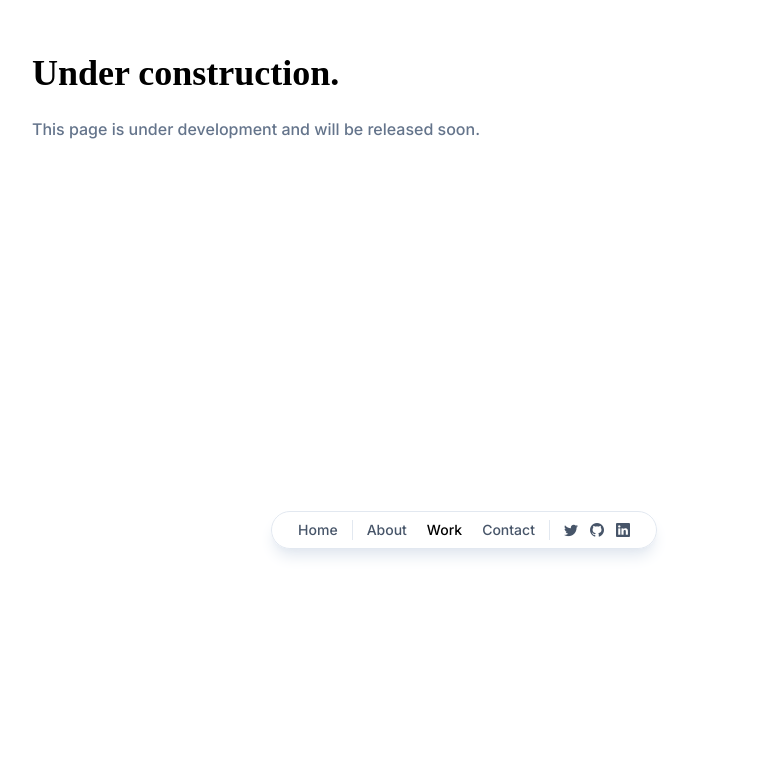
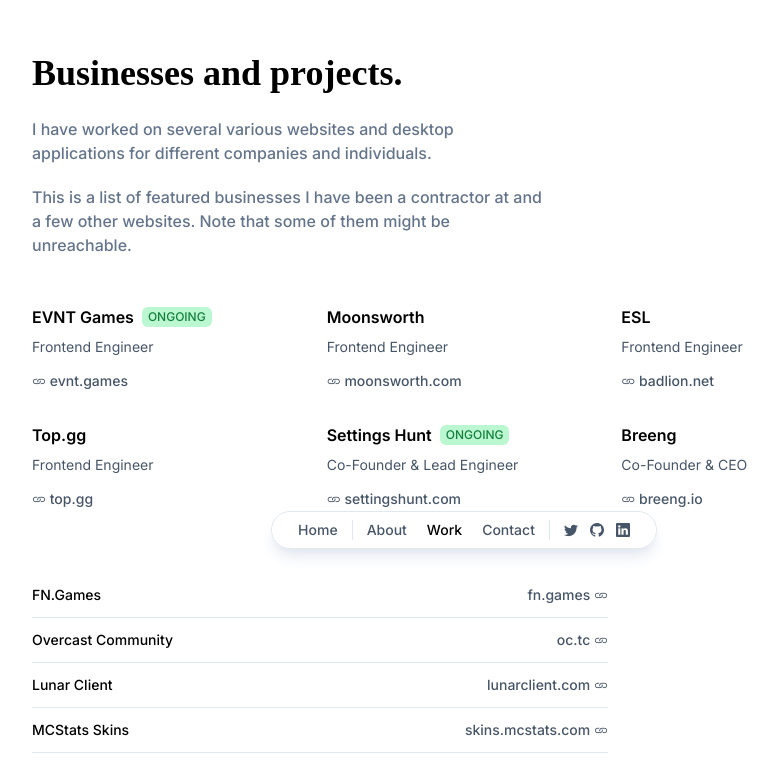
Before and after one commit to smonolo/smnl.it, a Next.js app: page /work in a window 1280 px wide. Shown: the part 187-952 px from the top of the page, without its empty margins (176-954 px from the left). Before the commit the page ends 800 px from the top, so only its background shows below. Built offline with nearby package versions, Linux system fonts and the light colour scheme; a web font is replaced by a local one.

Commit message:
add work page with featured businesses and other websites

```diff
--- a/src/components/shared/Layout/index.tsx
+++ b/src/components/shared/Layout/index.tsx
@@ -2,7 +2,7 @@
 
 export default function Layout(props: LayoutProps) {
     return (
-        <div className='px-12 lg:px-52 pt-24 lg:pt-60'>
+        <div className='px-12 lg:px-52 pt-24 lg:py-60'>
             {props.children}
         </div>
     );
--- a/src/components/shared/Navigation/index.tsx
+++ b/src/components/shared/Navigation/index.tsx
@@ -12,7 +12,7 @@
     const dividerClass = 'h-5 w-px bg-slate-200 mx-1';
 
     return (
-        <div className='absolute mx-auto rounded-full inset-x-0 bottom-16 shadow-lg shadow-slate-200 px-4 w-fit backdrop-blur border-solid border border-slate-200'>
+        <div className='fixed mx-auto rounded-full inset-x-0 bottom-16 shadow-lg shadow-slate-200 px-4 w-fit backdrop-blur border-solid border border-slate-200'>
             <div className='flex items-center'>
                 <AnimatePresence>
                     {!isHome && (
--- /dev/null
+++ b/src/data/work.json
@@ -0,0 +1,76 @@
+{
+    "featured": [
+        {
+            "name": "evnt",
+            "displayName": "EVNT Games",
+            "position": "Frontend Engineer",
+            "url": "https://evnt.games",
+            "ongoing": true
+        },
+        {
+            "name": "moonsworth",
+            "displayName": "Moonsworth",
+            "position": "Frontend Engineer",
+            "url": "https://www.moonsworth.com"
+        },
+        {
+            "name": "esl",
+            "displayName": "ESL",
+            "position": "Frontend Engineer",
+            "url": "https://www.badlion.net"
+        },
+        {
+            "name": "medal",
+            "displayName": "Top.gg",
+            "position": "Frontend Engineer",
+            "url": "https://top.gg"
+        },
+        {
+            "name": "settingshunt",
+            "displayName": "Settings Hunt",
+            "position": "Co-Founder & Lead Engineer",
+            "url": "https://www.settingshunt.com",
+            "ongoing": true
+        },
+        {
+            "name": "breeng",
+            "displayName": "Breeng",
+            "position": "Co-Founder & CEO",
+            "url": "https://breeng.io"
+        }
+    ],
+    "others": [
+        {
+            "displayName": "FN.Games",
+            "url": "https://fn.games"
+        },
+        {
+            "displayName": "Overcast Community",
+            "url": "https://oc.tc"
+        },
+        {
+            "displayName": "Lunar Client",
+            "url": "https://www.lunarclient.com"
+        },
+        {
+            "displayName": "MCStats Skins",
+            "url": "https://skins.mcstats.com"
+        },
+        {
+            "displayName": "Badlion Store",
+            "url": "https://store.badlion.net"
+        },
+        {
+            "displayName": "MarKz3D",
+            "url": "https://www.markz3d.com"
+        },
+        {
+            "displayName": "Studio Tecnico EmmeDì",
+            "url": "https://www.studiotecnicoemmedi.it"
+        },
+        {
+            "displayName": "GyllieBot",
+            "url": "https://gylliebot.net"
+        }
+    ]
+}
--- a/src/pages/work.tsx
+++ b/src/pages/work.tsx
@@ -2,16 +2,70 @@
 import Text from "@/components/ui/Text";
 import Title from "@/components/ui/Title";
 
+import data from '@/data/work.json';
+
 export default function Work() {
+    const { featured, others } = data;
+
     return (
         <Layout>
             <div className='max-w-lg'>
-                <Title>Under construction.</Title>
+                <Title>Businesses and projects.</Title>
                 <div className='mt-6'>
                     <Text>
-                        This page is under development and will be released soon.
+                        <div>
+                            I have worked on several various websites and desktop applications
+                            for different companies and individuals.
+                        </div>
+                        <div className='mt-5'>
+                            This is a list of featured businesses I have been a contractor
+                            at and a few other websites. Note that some of them might be unreachable.
+                        </div>
                     </Text>
                 </div>
+            </div>
+            <div className='mt-12 grid grid-cols-1 md:grid-cols-2 lg:grid-cols-3 gap-x-5 gap-y-8 max-w-4xl'>
+                {featured.map((item, index) => (
+                    <div key={index}>
+                        <div className='flex items-center gap-2'>
+                            <div className='font-semibold'>{item.displayName}</div>
+                            {item.ongoing && (
+                                <div className='text-xs bg-green-200 py-0.5 px-1.5 text-green-700 rounded-md font-medium box-border uppercase'>
+                                    Ongoing
+                                </div>
+                            )}
+                        </div>
+                        <div className='mt-2 text-sm text-slate-600'>
+                            {item.position}
+                        </div>
+                        <a
+                            className='mt-3.5 text-sm text-slate-600 font-medium block w-fit'
+                            href={item.url}
+                            target='_blank'
+                        >
+                           <i className='bi bi-link' /> {item.url.replace('https://', '').replace('www.', '')}
+                        </a>
+                    </div>
+                ))}
+            </div>
+            <div className='mt-16 max-w-xl'>
+                {others.map((item, index) => (
+                    <div
+                        key={index}
+                        className='border-b box-border border-slate-200 py-3 flex items-center justify-between gap-3'
+                    >
+                        <div className='text-sm font-medium'>
+                            {item.displayName}
+                        </div>
+                        <a
+                            className='text-sm text-slate-600 font-medium block w-fit'
+                            href={item.url}
+                            target='_blank'
+                        >
+                            {item.url.replace('https://', '').replace('www.', '')} <i className='bi bi-link' />
+                        </a>
+                    </div>
+                ))}
             </div>
         </Layout>
     );
```
